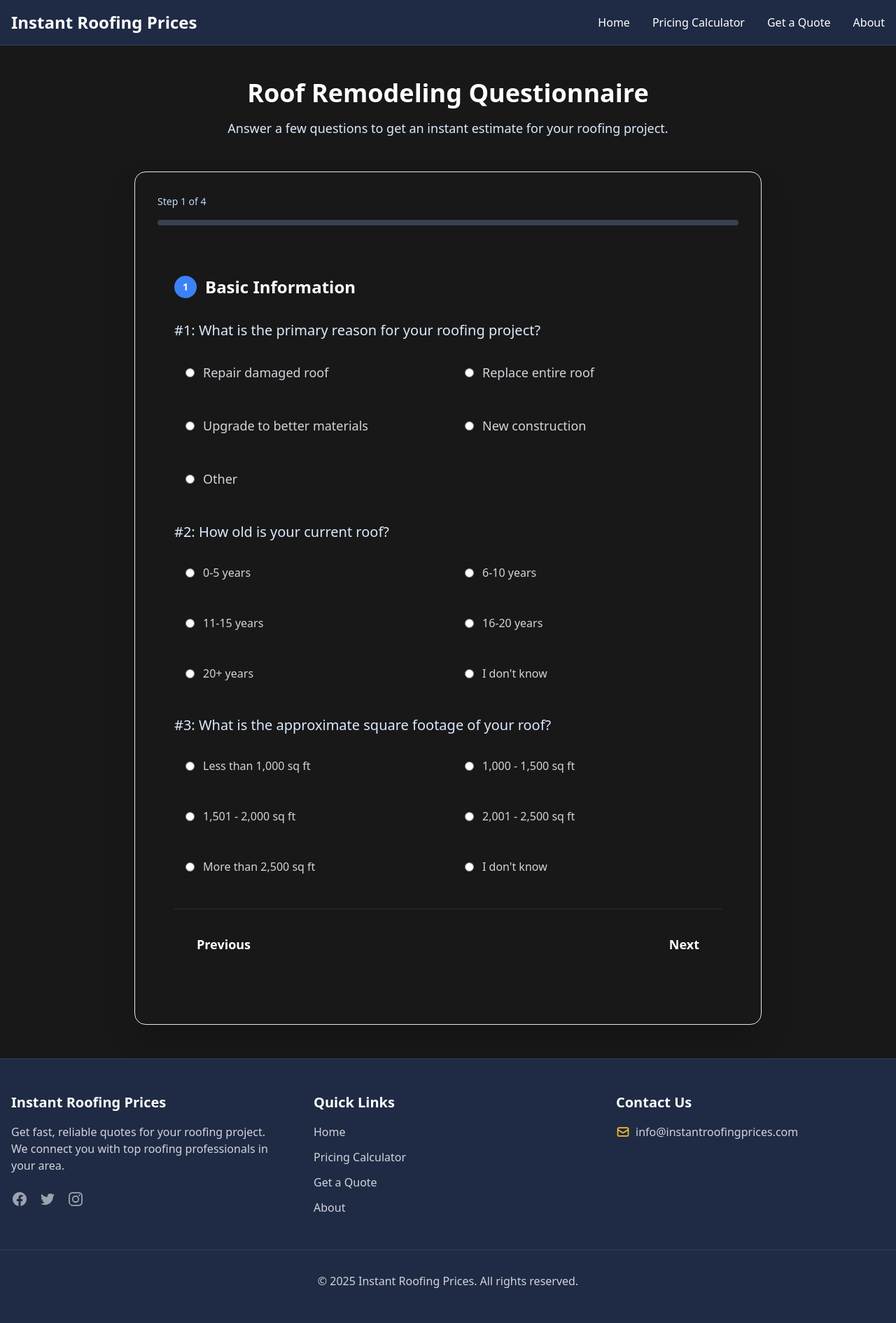
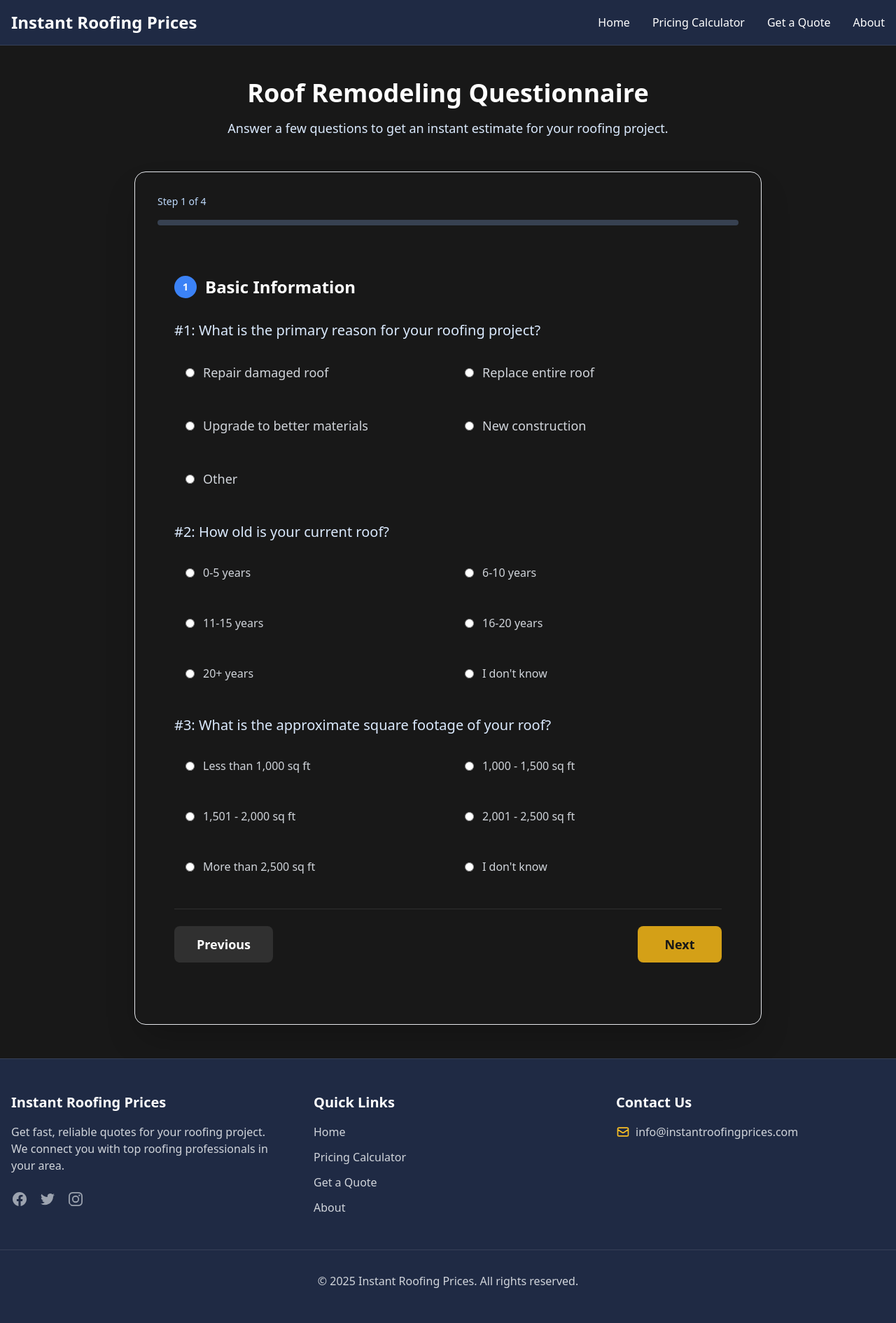
Before and after one commit to tim-amredev/roofing-lead-site, a Jekyll site: the page built from questionnaire.html, in a window 1280 px wide. Shown: the whole page at 70% size. Built offline with Jekyll 4.4.1, drawn with Linux system fonts in a browser that asks for light colours.

Commit message:
Update questionnaire.html

```diff
--- a/questionnaire.html
+++ b/questionnaire.html
@@ -618,10 +618,29 @@
                 </div>
               </div>
 
+              <!-- Consent and Terms Section -->
+              <div class="mt-8 p-4 bg-blue-900 bg-opacity-20 rounded-lg" style="background-color: rgba(30, 58, 138, 0.2);">
+                <div class="space-y-4">
+                  <div class="flex items-start">
+                    <input type="checkbox" id="sms_consent" name="sms_consent" class="mt-1 form-checkbox text-blue-500 border-gray-500 bg-gray-700" required>
+                    <label for="sms_consent" class="ml-3 text-gray-300 text-sm">
+                      I consent to receive SMS messages about my roofing project. Message and data rates may apply. Message frequency varies. Reply STOP to cancel.
+                    </label>
+                  </div>
+
+                  <div class="flex items-start">
+                    <input type="checkbox" id="terms_consent" name="terms_consent" class="mt-1 form-checkbox text-blue-500 border-gray-500 bg-gray-700" required>
+                    <label for="terms_consent" class="ml-3 text-gray-300 text-sm">
+                      I agree to the <a href="{{ '/terms-of-service' | relative_url }}" class="text-blue-400 hover:underline" target="_blank">Terms of Service</a> and <a href="{{ '/privacy-policy' | relative_url }}" class="text-blue-400 hover:underline" target="_blank">Privacy Policy</a>. By submitting this form, I authorize American Remodeling to contact me regarding my roofing project.
+                    </label>
+                  </div>
+                </div>
+              </div>
+
               <!-- Navigation Buttons -->
               <div class="mt-8 flex justify-between border-t border-white/10 pt-6">
                 <button type="button" id="prev-btn-4" class="bg-white/10 text-white py-3 px-8 rounded-lg font-bold text-lg hover:bg-white/20 transition-colors">Previous</button>
-                <button type="submit" class="bg-[#D4A017] text-[#181818] py-3 px-8 rounded-lg font-bold text-lg hover:bg-[#E5B42A] transition-colors">Get Your Free Quote</button>
+                <button type="submit" id="submit-btn" class="bg-[#D4A017] text-[#181818] py-3 px-8 rounded-lg font-bold text-lg hover:bg-[#E5B42A] transition-colors">Get Your Free Quote</button>
               </div>
             </div>
           </div>
@@ -630,6 +649,45 @@
     </div>
   </div>
 </section>
+
+<style>
+/* Fix button styling */
+#submit-btn, #next-btn-1, #next-btn-2, #next-btn-3, #next-btn-4 {
+  background-color: #D4A017 !important;
+  color: #181818 !important;
+  display: flex !important;
+  align-items: center !important;
+  justify-content: center !important;
+  min-width: 120px !important;
+  opacity: 1 !important;
+  visibility: visible !important;
+}
+
+#prev-btn-1, #prev-btn-2, #prev-btn-3, #prev-btn-4 {
+  background-color: rgba(255, 255, 255, 0.1) !important;
+  color: #FFFFFF !important;
+  display: flex !important;
+  align-items: center !important;
+  justify-content: center !important;
+  min-width: 120px !important;
+  opacity: 1 !important;
+  visibility: visible !important;
+}
+
+/* Fix material and roof type card selection */
+.material-card.selected > div,
+.roof-type-card.selected > div {
+  border-color: #D4A017 !important;
+  box-shadow: 0 0 0 2px #D4A017 !important;
+  background-color: rgba(212, 160, 23, 0.1) !important;
+}
+
+.material-card > div:hover,
+.roof-type-card > div:hover {
+  border-color: #D4A017 !important;
+  background-color: rgba(255, 255, 255, 0.1) !important;
+}
+</style>
 
 <script>
   document.addEventListener('DOMContentLoaded', function () {
```
Also changed, not shown: other parts of questionnaire.html (+4 -0 lines).
